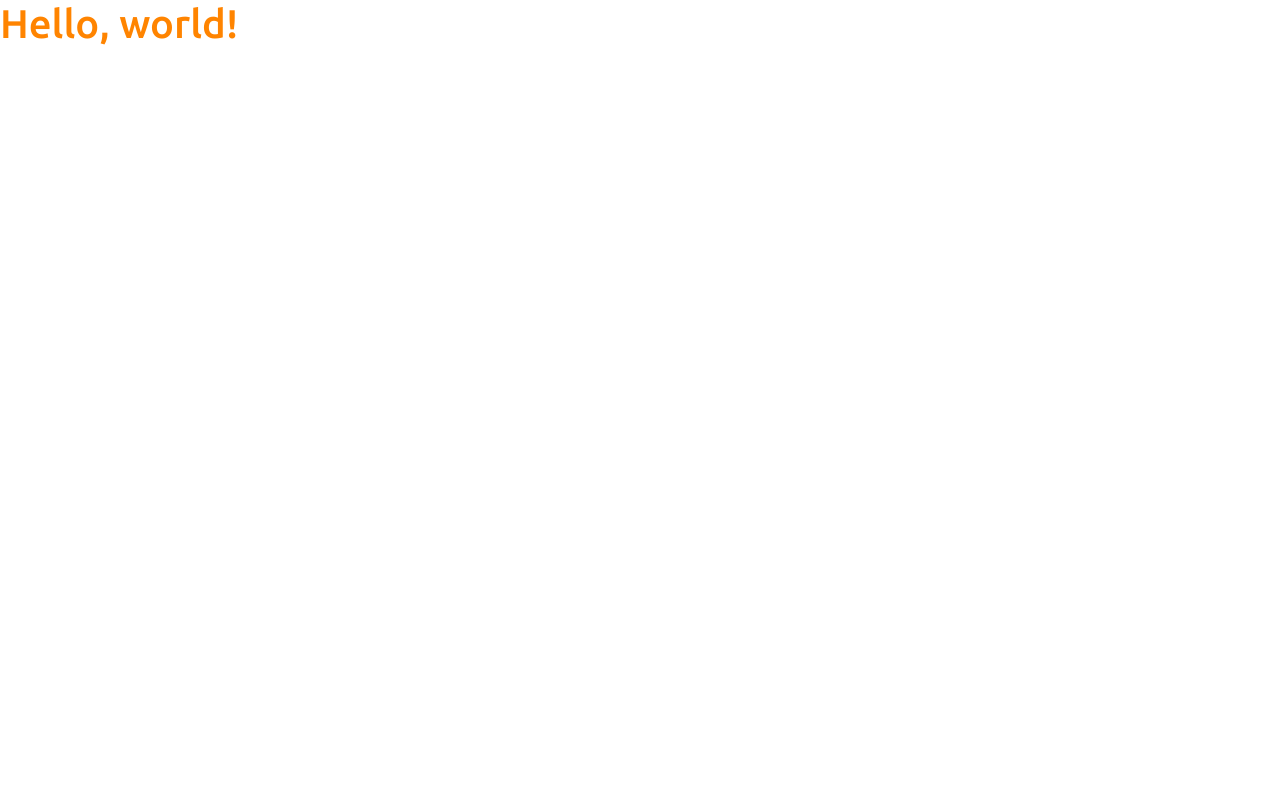
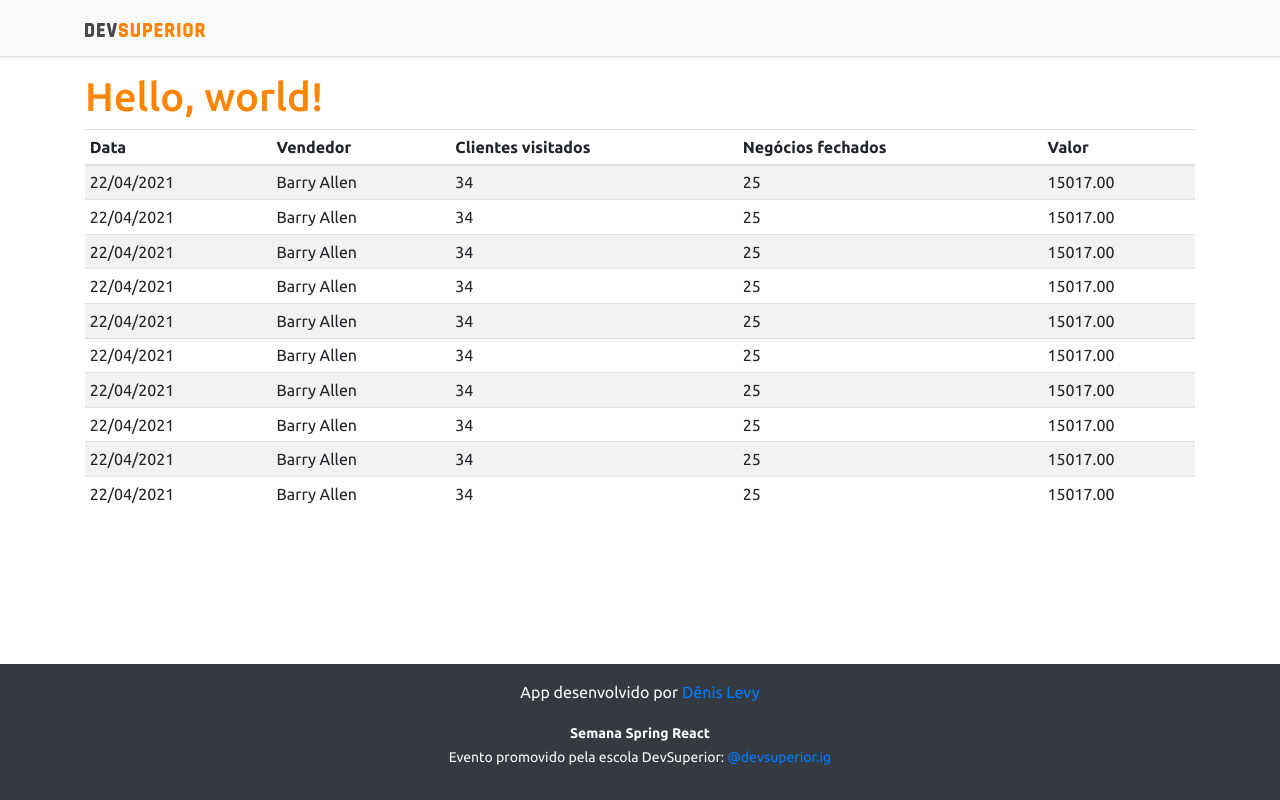
Before and after one commit to DenisLevy76/sds3-project, a React (Create React App) app in the folder frontend/: page / in a window 1280 px wide. Built offline with nearby package versions, Linux system fonts and the light colour scheme.

Commit message:
Basic static components

```diff
--- a/frontend/src/App.tsx
+++ b/frontend/src/App.tsx
@@ -1,10 +1,18 @@
-import React from 'react';
+import DataTable from "components/DataTable";
+import Footer from "components/Footer";
+import NavBar from "components/NavBar";
+import React from "react";
 
 function App() {
   return (
-    <div className="App">
-      <h1 className="text-primary">Hello, world!</h1>
-    </div>
+    <>
+      <NavBar />
+      <div className="container">
+        <h1 className="text-primary">Hello, world!</h1>
+        <DataTable />
+      </div>
+      <Footer />
+    </>
   );
 }
 
--- a/frontend/src/assets/css/styles.css
+++ b/frontend/src/assets/css/styles.css
@@ -1,9 +1,10 @@
-@import url('https://fonts.googleapis.com/css2?family=Ubuntu:wght@300;400;500;700&display=swap');
+@import url("https://fonts.googleapis.com/css2?family=Ubuntu:wght@300;400;500;700&display=swap");
 :root {
-    --color-primary: #FF8400;
+  --color-primary: #ff8400;
 }
 
-html, body {
+html,
+body {
   height: 100%;
   font-family: "Ubuntu", sans-serif;
 }
--- /dev/null
+++ b/frontend/src/components/DataTable/index.tsx
@@ -0,0 +1,86 @@
+import React from "react";
+
+// import { Container } from './styles';
+
+const DataTable: React.FC = () => {
+  return (
+    <div className="table-responsive">
+      <table className="table table-striped table-sm">
+        <thead>
+          <tr>
+            <th>Data</th>
+            <th>Vendedor</th>
+            <th>Clientes visitados</th>
+            <th>Negócios fechados</th>
+            <th>Valor</th>
+          </tr>
+        </thead>
+        <tbody>
+        <tr>
+            <td>22/04/2021</td>
+            <td>Barry Allen</td>
+            <td>34</td>
+            <td>25</td>
+            <td>15017.00</td>
+          </tr><tr>
+            <td>22/04/2021</td>
+            <td>Barry Allen</td>
+            <td>34</td>
+            <td>25</td>
+            <td>15017.00</td>
+          </tr><tr>
+            <td>22/04/2021</td>
+            <td>Barry Allen</td>
+            <td>34</td>
+            <td>25</td>
+            <td>15017.00</td>
+          </tr><tr>
+            <td>22/04/2021</td>
+            <td>Barry Allen</td>
+            <td>34</td>
+            <td>25</td>
+            <td>15017.00</td>
+          </tr><tr>
+            <td>22/04/2021</td>
+            <td>Barry Allen</td>
+            <td>34</td>
+            <td>25</td>
+            <td>15017.00</td>
+          </tr><tr>
+            <td>22/04/2021</td>
+            <td>Barry Allen</td>
+            <td>34</td>
+            <td>25</td>
+            <td>15017.00</td>
+          </tr><tr>
+            <td>22/04/2021</td>
+            <td>Barry Allen</td>
+            <td>34</td>
+            <td>25</td>
+            <td>15017.00</td>
+          </tr><tr>
+            <td>22/04/2021</td>
+            <td>Barry Allen</td>
+            <td>34</td>
+            <td>25</td>
+            <td>15017.00</td>
+          </tr><tr>
+            <td>22/04/2021</td>
+            <td>Barry Allen</td>
+            <td>34</td>
+            <td>25</td>
+            <td>15017.00</td>
+          </tr><tr>
+            <td>22/04/2021</td>
+            <td>Barry Allen</td>
+            <td>34</td>
+            <td>25</td>
+            <td>15017.00</td>
+          </tr>
+        </tbody>
+      </table>
+    </div>
+  );
+};
+
+export default DataTable;
--- /dev/null
+++ b/frontend/src/components/Footer/index.tsx
@@ -0,0 +1,36 @@
+import React from "react";
+
+const Footer: React.FC = () => {
+  return (
+    <footer className="footer mt-auto py-3 bg-dark">
+      <div className="container">
+        <p className="text-light">
+          App desenvolvido por{" "}
+          <a
+            href="https://github.com/DenisLevy76"
+            target="_blank"
+            rel="noreferrer"
+          >
+            Dênis Levy
+          </a>
+        </p>
+        <p className="text-light">
+          <small>
+            <strong>Semana Spring React</strong>
+            <br />
+            Evento promovido pela escola DevSuperior:{" "}
+            <a
+              href="https://instagram.com/devsuperior.ig"
+              target="_blank"
+              rel="noreferrer"
+            >
+              @devsuperior.ig
+            </a>
+          </small>
+        </p>
+      </div>
+    </footer>
+  );
+};
+
+export default Footer;
--- /dev/null
+++ b/frontend/src/components/NavBar/index.tsx
@@ -0,0 +1,18 @@
+import React from "react";
+import ImgDsDark from "../../assets/img/ds_dark.svg";
+
+// import { Container } from './styles';
+
+const NavBar: React.FC = () => {
+  return (
+    <div className="d-flex flex-column flex-md-row align-items-center p-3 px-md-4 mb-3 bg-light border-bottom shadow-sm">
+      <div className="container">
+        <nav className="my-2 my-md-0 mr-md-3">
+          <img src={ImgDsDark} alt="DevSuperior" width="120" />
+        </nav>
+      </div>
+    </div>
+  );
+};
+
+export default NavBar;
```
Also changed, not shown: frontend/src/assets/img/ds_dark.svg (added), frontend/src/components/Footer/styles.css (added), frontend/src/components/NavBar/styles.css (added). Lines whose indentation alone changed are shown as unchanged.
